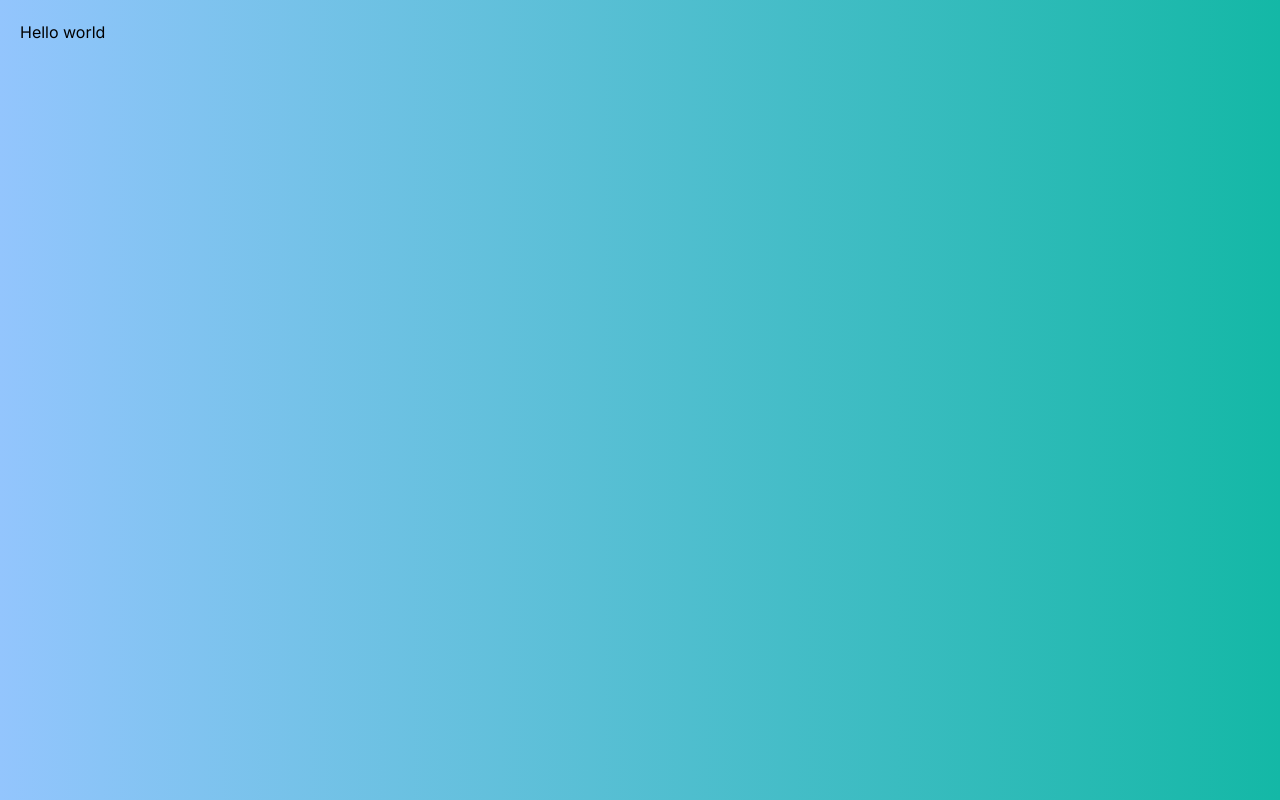
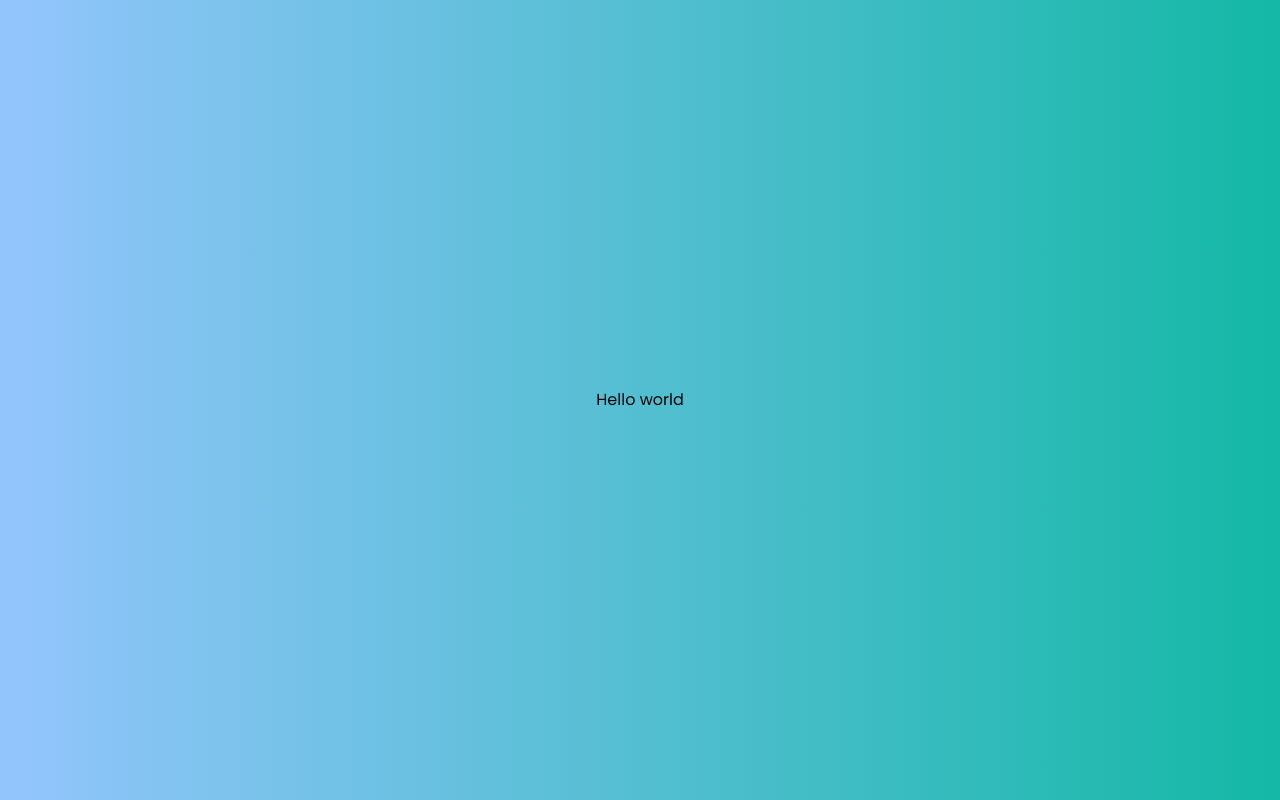
Before and after one commit to luixgabriel/play-for-a-cause-challenge-ui, a Next.js app: page / in a window 1280 px wide. Built offline with nearby package versions, Linux system fonts and the light colour scheme.

Commit message:
feat: criando container que envovle a aplicação completa

```diff
--- a/src/app/components/container-main.tsx
+++ b/src/app/components/container-main.tsx
@@ -1,11 +1,10 @@
 interface ContainerMainProps {
-    children: React.ReactNode
-  }
-
+  children: React.ReactNode
+}
 
 const ContainerMain = ({ children }: ContainerMainProps) => {
   return (
-    <main className="p-5 w-screen h-screen bg-gradient-to-r from-blue-300 to-teal-500">
+    <main className="w-screen h-screen bg-gradient-to-r from-blue-300 to-teal-500 flex items-center justify-center">
       {children}
     </main>
   )
--- a/src/app/layout.tsx
+++ b/src/app/layout.tsx
@@ -1,8 +1,8 @@
 import type { Metadata } from 'next'
-import { Inter } from 'next/font/google'
+import { Poppins } from 'next/font/google'
 import './globals.css'
 
-const inter = Inter({ subsets: ['latin'] })
+const poppins = Poppins({ subsets: ['latin'], weight: ['400'] })
 
 export const metadata: Metadata = {
   title: 'Play for a cause CHAT',
@@ -16,7 +16,7 @@ export default function RootLayout({
 }) {
   return (
     <html lang="en">
-      <body className={inter.className}>{children}</body>
+      <body className={poppins.className}>{children}</body>
     </html>
   )
 }
```
